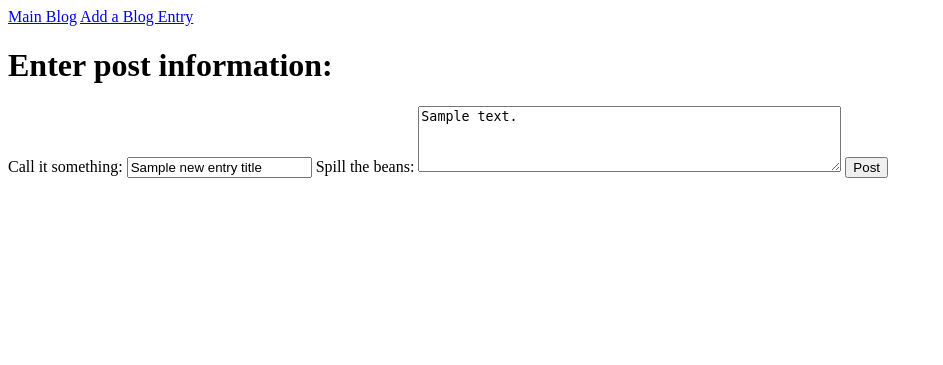
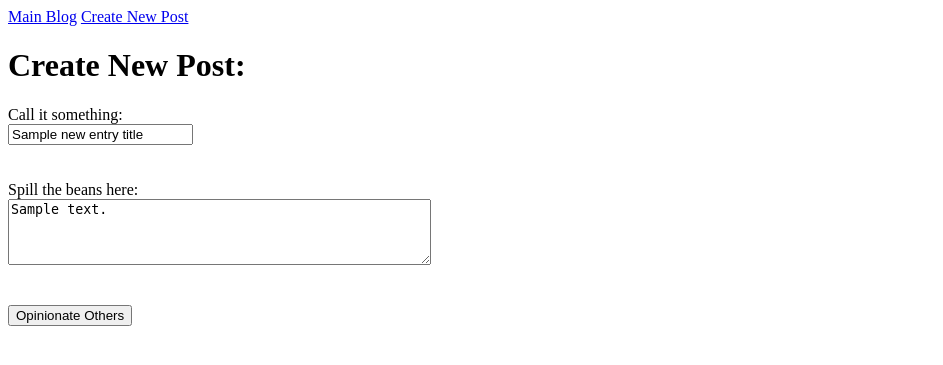
Before and after one commit to farside1969/build-a-blog, a Flask app: template templates/new_entry_form.html in a window 1280 px wide. Shown: the top 365 px of the page, without its empty margins (0-943 px from the left). Run offline with Flask 2, Linux system fonts and the light colour scheme; the template is opened without the code that fills it: most values are stand-ins (such as "Sample title", 1, 10 or a date in 2020).

Commit message:
modified some text inout placement

```diff
--- a/main.py
+++ b/main.py
@@ -72,7 +72,7 @@ def new_entry():
             return redirect(url)
 #TODO - NEED TO FIX LOCATION OF ERRORS - USE USER-SIGNUP AS MODEL
         else:
-            flash("Please check entry for errors. A title and body are required.")
+            flash("Check entry for errors. A title and body are required.")
             return render_template('new_entry_form.html',
                 title="Create new blog entry",
                 new_entry_title=new_entry_title,
--- a/templates/all_entries.html
+++ b/templates/all_entries.html
@@ -5,7 +5,7 @@
 <!-- TODO - NEEDS TO BE CENTERED ON PAGE -->
 <!-- TODO - CHANGE FROM Entry TO Blog-->
 
-    <h1>Build A Blog</h1>
+    <h1>Bloggys Blog for Bloggers who Blog like Blogging Bloggers that Blog </h1>
     <ul>
         {% for entry in all_entries %}
             <li>
--- a/templates/base.html
+++ b/templates/base.html
@@ -7,7 +7,7 @@
     <main>
         <nav>
             <a href='/blog'>Main Blog</a>
-            <a href='/new_entry'> Add a Blog Entry</a>
+            <a href='/new_entry'> Create New Post</a>
         </nav>
 
         <div class="container">
--- a/templates/new_entry_form.html
+++ b/templates/new_entry_form.html
@@ -4,16 +4,22 @@
 
 <!-- TODO - NEEDS TO BE FORMATTED ONE ON TOP OF THE OTHER -->
 
-<h1>Enter post information:</h1>
+<h1>Create New Post:</h1>
 <form action="/new_entry" method="post">
 
-        <label for="title_field">Call it something:</label>
+    <label for="title_field">Call it something:</label>
+        <br>
         <input id="title_field" name="title" type="text" value="{{ new_entry_title }}">
-
-        <label for="body_field">Spill the beans:</label>
-        <textarea rows="4" cols="50" id="body_field" name="body" >{{ new_entry_body }}</textarea>
-
-    <input id="submit_button" type="submit" value="Post">
+        <br>
+        <br>
+        <br>
+    <label for="body_field">Spill the beans here:</label>
+        <br>
+    <textarea rows="4" cols="50" id="body_field" name="body" >{{ new_entry_body }}</textarea>
+        <br>
+        <br>
+        <br>
+    <input id="submit_button" type="submit" value="Opinionate Others">
 </form>
 
 {% endblock %}
```
